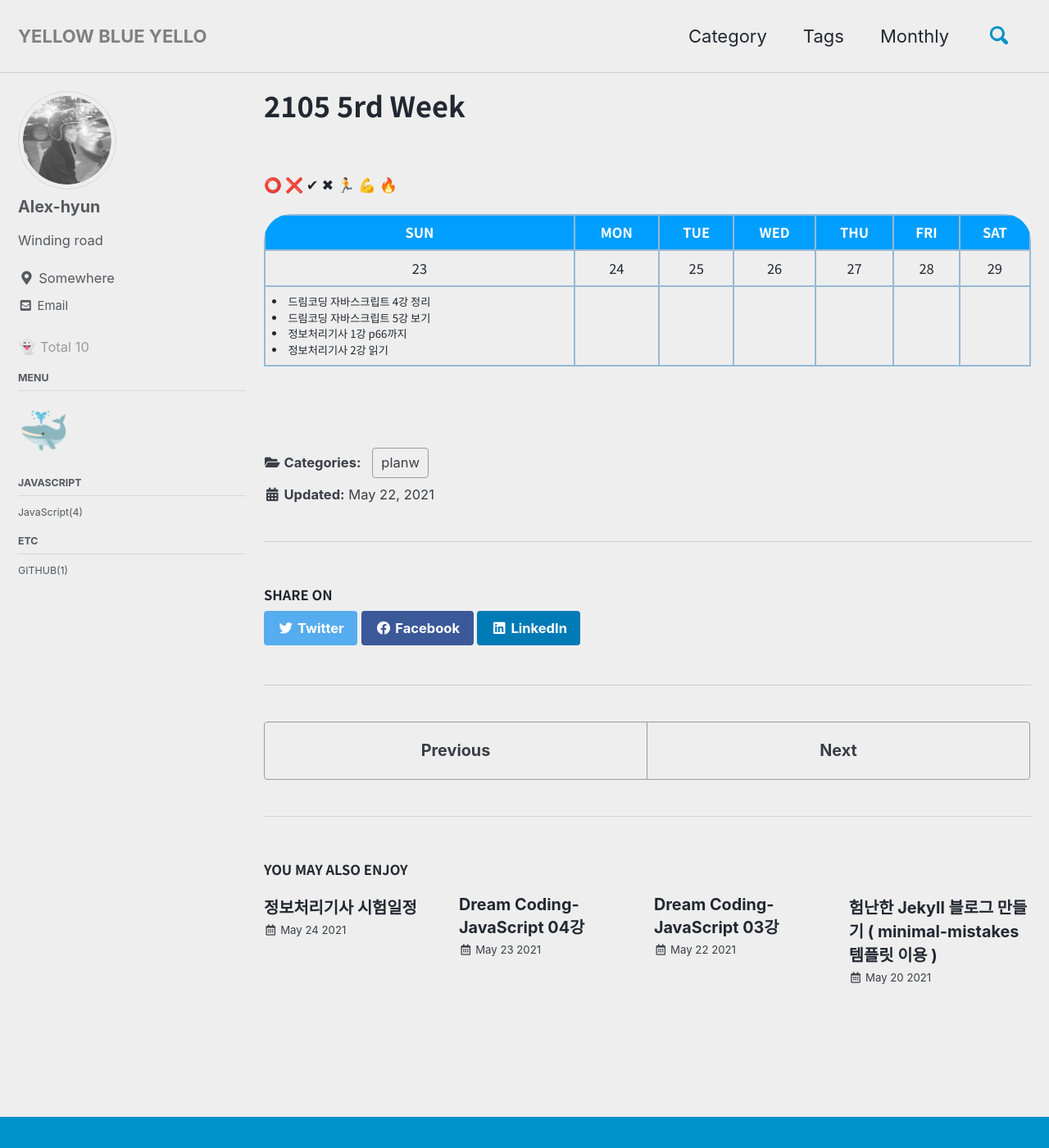
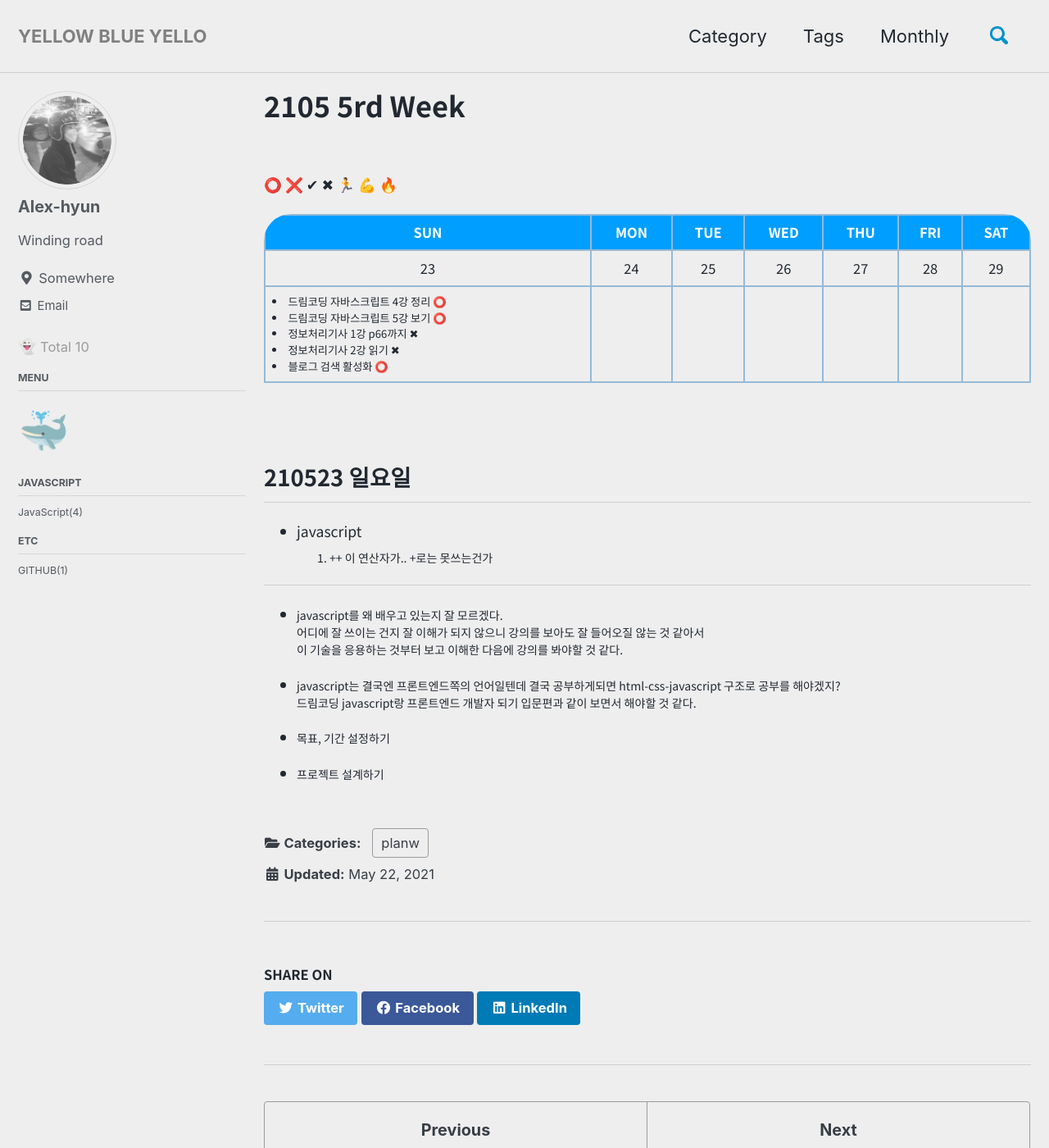
Before and after one commit to h-alex2/h-alex2.github.io, a Jekyll site: the page built from _posts/planner/2021-05-22-2105-5rd-week.md, in a window 1280 px wide and 1400 px high. Shown: the whole window at 82% size. Built offline with Jekyll 4.4.1, drawn with Linux system fonts in a browser that asks for light colours; cached includes are drawn as plain includes.

Commit message:
Update 2021-05-22-2105-5rd-week.md

```diff
--- a/_posts/planner/2021-05-22-2105-5rd-week.md
+++ b/_posts/planner/2021-05-22-2105-5rd-week.md
@@ -39,10 +39,11 @@ date: 2021-05-22
           </tr>
           <tr >
             <td>
-              <li> 드림코딩 자바스크립트 4강 정리</li>
-              <li> 드림코딩 자바스크립트 5강 보기</li>
-              <li> 정보처리기사 1강 p66까지</li>
-              <li> 정보처리기사 2강 읽기</li>
+              <li> 드림코딩 자바스크립트 4강 정리 ⭕</li>
+              <li> 드림코딩 자바스크립트 5강 보기 ⭕</li>
+              <li> 정보처리기사 1강 p66까지 ✖</li>
+              <li> 정보처리기사 2강 읽기 ✖</li>
+              <li> 블로그 검색 활성화 ⭕</li>
             </td>
             <td></td>
             <td></td>
@@ -57,3 +58,21 @@ date: 2021-05-22
 </body>
 
 <br>
+
+## 210523 일요일
+
+- javascript
+1. ++ 이 연산자가.. +로는 못쓰는건가
+
+---
+
+- javascript를 왜 배우고 있는지 잘 모르겠다.
+어디에 잘 쓰이는 건지 잘 이해가 되지 않으니 강의를 보아도 잘 들어오질 않는 것 같아서
+이 기술을 응용하는 것부터 보고 이해한 다음에 강의를 봐야할 것 같다.
+
+- javascript는 결국엔 프론트엔드쪽의 언어일텐데 결국 공부하게되면 html-css-javascript 구조로 공부를 해야겠지?
+드림코딩 javascript랑 프론트엔드 개발자 되기 입문편과 같이 보면서 해야할 것 같다.
+
+- 목표, 기간 설정하기
+
+- 프로젝트 설계하기
```
